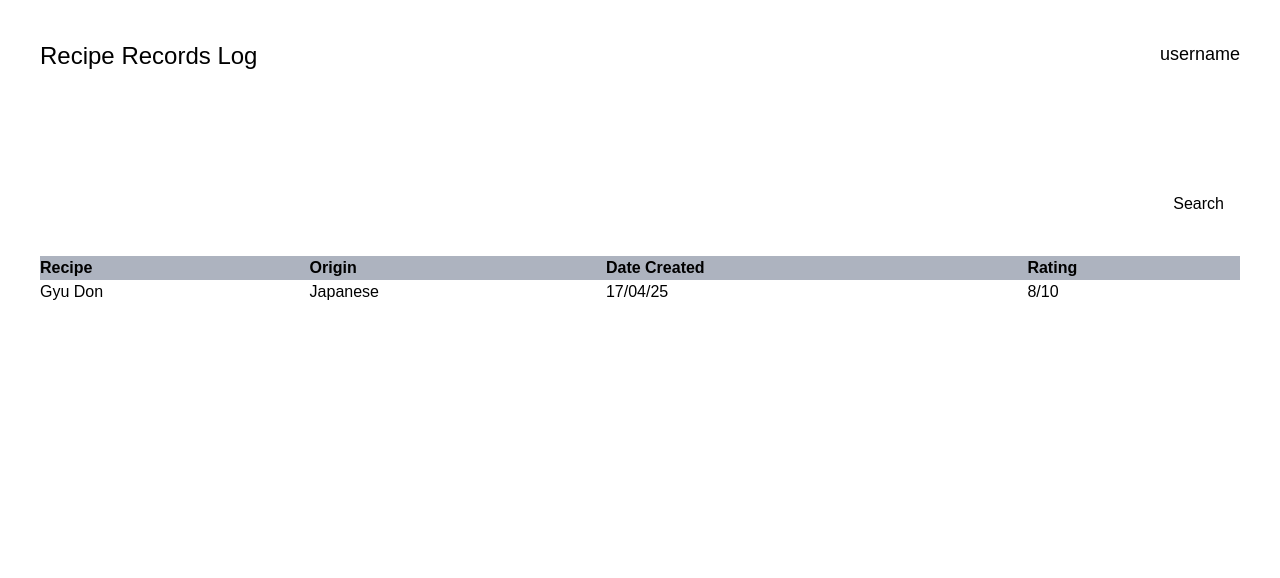
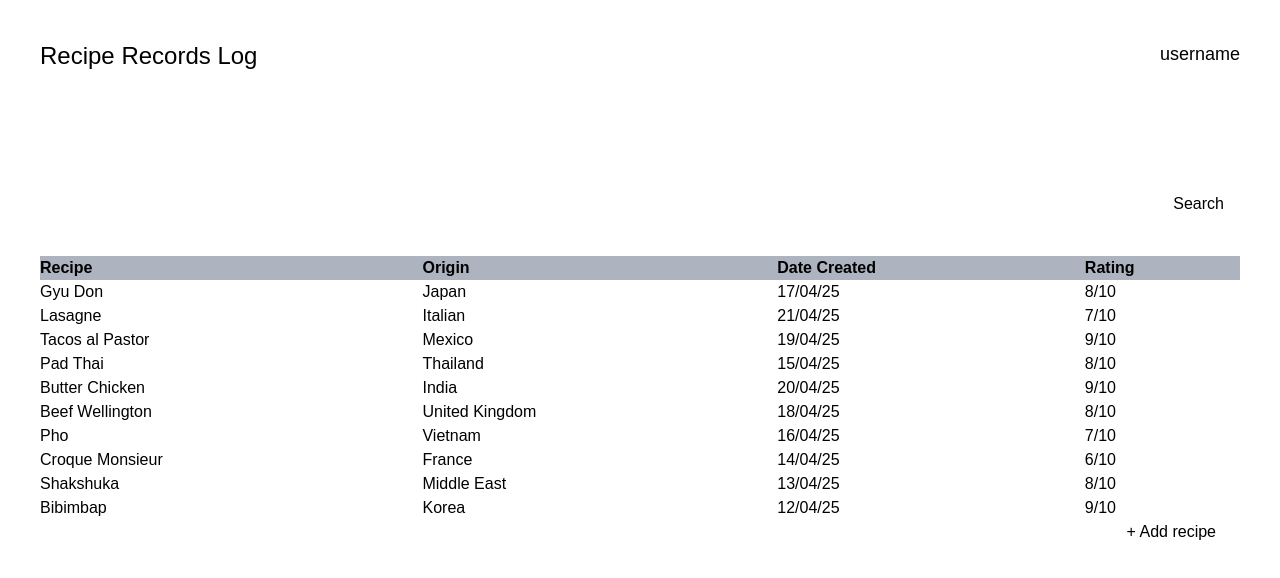
Before and after one commit to jjjoe1010/recipe-record, a Next.js app: page / in a window 1280 px wide. Shown: the top 578 px of the page. Built offline with nearby package versions, Linux system fonts and the light colour scheme.

Commit message:
create button that add recipe (but no function yet) styled the button created a bigger list of recipies for testing call storage created newdiv call thread and tbody

```diff
--- a/src/app/page.tsx
+++ b/src/app/page.tsx
@@ -1,8 +1,10 @@
 "use client"
 import Image from "next/image";
+import { storedRecipe } from "./storage"
 import { useState } from "react";
 export default function Home() {
   const [search, setSearch] = useState("");
+  const [recipes, setRecipes] = useState(storedRecipe);
 
   function handleSearch(formData:FormData){
     const query = formData.get("query");
@@ -11,6 +13,26 @@ export default function Home() {
     }
   }
 
+  function createRecipe(){
+    console.log("create new recipe")
+  }
+
+  function handleSort(header:string){
+    // if (header == "recipe"|| header == "origin"){
+
+    // }
+    // recipes.sort((a,b) => {
+    //   const nameA = a.recipeName.toUpperCase();
+    //   const nameB = b.recipeName.toUpperCase();
+    //   if (nameA < nameB) {
+    //     return -1;
+    //   }
+    //   if (nameA > nameB) {
+    //     return 1;
+    //   }
+    //   return 0;
+    // )}
+  }
   return (
     <section>
       <div className="flex justify-between p-10">
@@ -31,21 +53,29 @@ export default function Home() {
       </div>
       <div className="px-10">
         <table className="table-fixed min-w-full">
-          <tr className="text-left bg-gray-400/80">
-            <th>Recipe</th>
-            <th>Origin</th>
-            <th>Date Created</th>
-            <th>Rating</th>
-          </tr>
-          <tr className=" hover:bg-gray-300">
-            <td className="text-left">Gyu Don</td>
-            <td className="text-left">Japanese</td>
-            <td className="text-left">17/04/25</td>
-            <td className="text-left">8/10</td>
-          </tr>
+          <thead>
+            <tr className="text-left bg-gray-400/80">
+              <th onClick={()=>handleSort("recipe")}>Recipe</th>
+              <th onClick={()=>handleSort("origin")}>Origin</th>
+              <th onClick={()=>handleSort("dateCreated")}>Date Created</th>
+              <th onClick={()=>handleSort("rating")}>Rating</th>
+            </tr>
+          </thead>
+          <tbody>
+            {recipes.map((item) => (
+            <tr className=" hover:bg-gray-300" key={item.id}>
+              <td className="text-left">{item.recipeName}</td>
+              <td className="text-left">{item.origin}</td>
+              <td className="text-left">{item.dateCreated}</td>
+              <td className="text-left">{item.rating}</td>
+            </tr>
+            ))}
+          </tbody>
         </table>
+      </div>
+      <div className="flex justify-end pr-14">
+        <button type="button" onClick={createRecipe} className="pl-2 pr-2 rounded-full hover:bg-gray-300"> + Add recipe </button>
       </div>
     </section>
   );
 }
-[]
--- /dev/null
+++ b/src/app/storage.js
@@ -0,0 +1,92 @@
+export const storedRecipe = [
+  {
+    id: 1,
+    recipeName: "Gyu Don",
+    origin: "Japan",
+    dateCreated: "17/04/25",
+    ingridients: "",
+    steps: "",
+    rating: "8/10",
+  },
+  {
+    id: 2,
+    recipeName: "Lasagne",
+    origin: "Italian",
+    dateCreated: "21/04/25",
+    ingridients: "",
+    steps: "",
+    rating: "7/10",
+  },
+  {
+    id: 3,
+    recipeName: "Tacos al Pastor",
+    origin: "Mexico",
+    dateCreated: "19/04/25",
+    ingridients: "",
+    steps: "",
+    rating: "9/10",
+  },
+  {
+    id: 4,
+    recipeName: "Pad Thai",
+    origin: "Thailand",
+    dateCreated: "15/04/25",
+    ingridients: "",
+    steps: "",
+    rating: "8/10",
+  },
+  {
+    id: 5,
+    recipeName: "Butter Chicken",
+    origin: "India",
+    dateCreated: "20/04/25",
+    ingridients: "",
+    steps: "",
+    rating: "9/10",
+  },
+  {
+    id: 6,
+    recipeName: "Beef Wellington",
+    origin: "United Kingdom",
+    dateCreated: "18/04/25",
+    ingridients: "",
+    steps: "",
+    rating: "8/10",
+  },
+  {
+    id: 7,
+    recipeName: "Pho",
+    origin: "Vietnam",
+    dateCreated: "16/04/25",
+    ingridients: "",
+    steps: "",
+    rating: "7/10",
+  },
+  {
+    id: 8,
+    recipeName: "Croque Monsieur",
+    origin: "France",
+    dateCreated: "14/04/25",
+    ingridients: "",
+    steps: "",
+    rating: "6/10",
+  },
+  {
+    id: 9,
+    recipeName: "Shakshuka",
+    origin: "Middle East",
+    dateCreated: "13/04/25",
+    ingridients: "",
+    steps: "",
+    rating: "8/10",
+  },
+  {
+    id: 10,
+    recipeName: "Bibimbap",
+    origin: "Korea",
+    dateCreated: "12/04/25",
+    ingridients: "",
+    steps: "",
+    rating: "9/10",
+  },
+];
```
